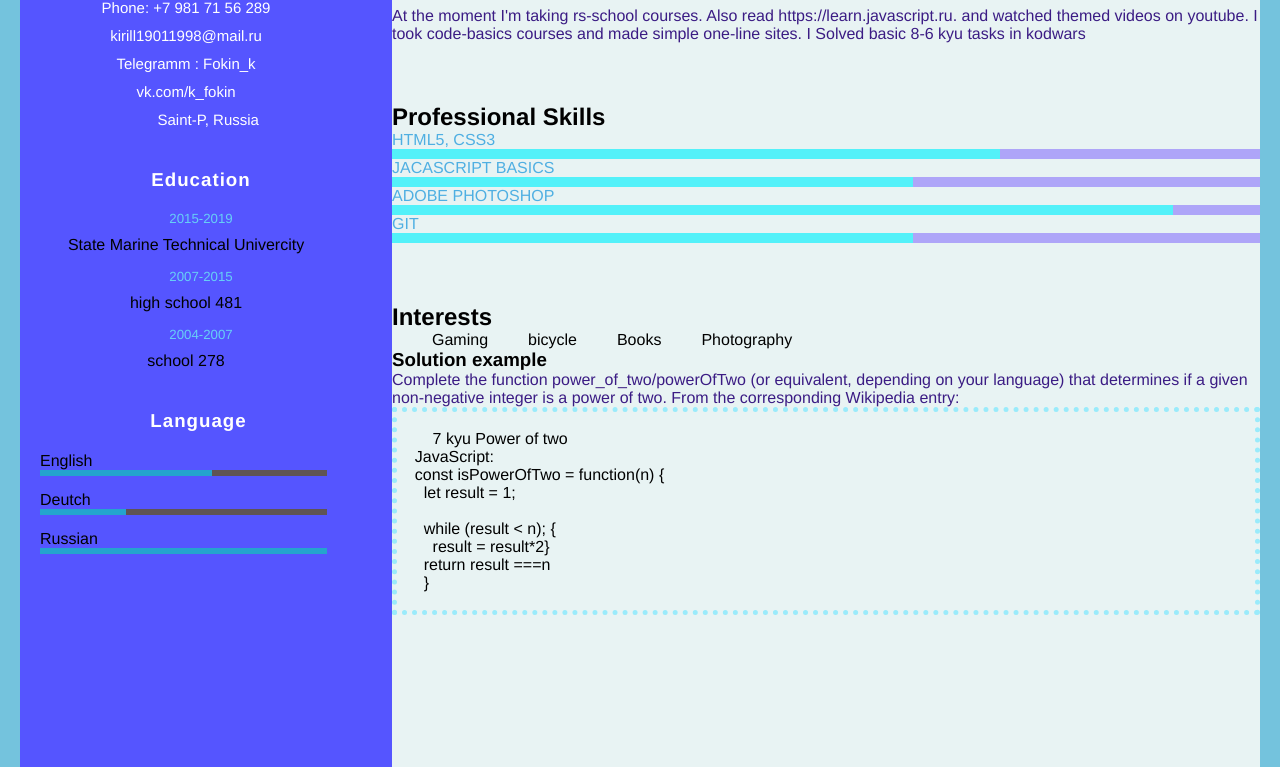
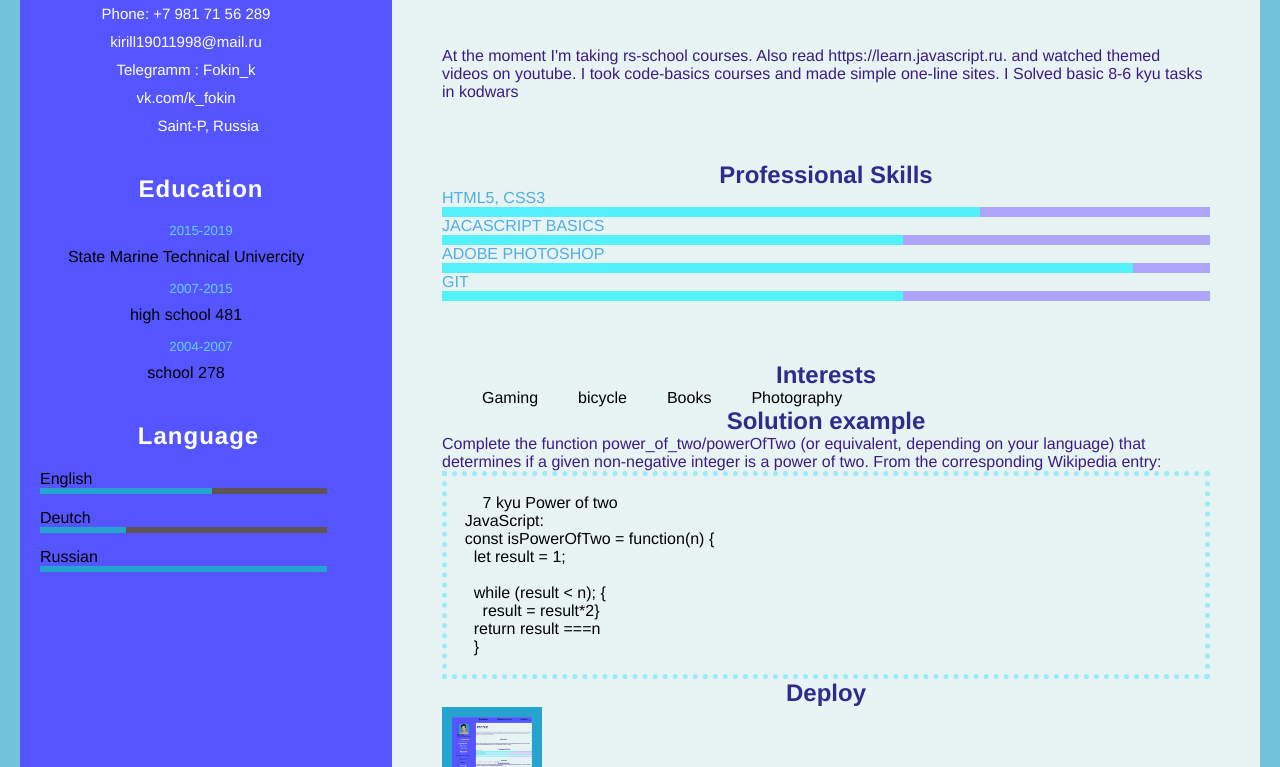
Before and after one commit to Kirill-Fokin/rsschool-cv-old, a plain HTML site: page index.html in a window 1280 px wide. Shown: the part 422-1189 px from the top of the page. Drawn offline with Linux system fonts and the light colour scheme.

Commit message:
add: add new block

```diff
--- a/index.html
+++ b/index.html
@@ -106,33 +106,35 @@
 
     </div>
     <div class="skills" >
-      <h2 class="title2" id="skillss">Professional Skills</h2>
-        <div class="box">
+      <h3 class="title2" id="skillss">Professional Skills</h3>
+      <ul>
+        <li>  <div class="box">
           <h4>HTML5, CSS3</h4>
           <div class="percent">
             <div style="width: 70%;"></div>
           </div>
-        </div>
-        <div class="box">
+        </div> </li>
+        <li><div class="box">
           <h4>Jacascript Basics</h4>
           <div class="percent">
             <div style="width: 60%;"></div>
           </div>
-        </div>
-        <div class="box">
+        </div></li>
+        <li><div class="box">
           <h4>Adobe Photoshop</h4>
           <div class="percent">
             <div style="width: 90%;"></div>
           </div>
-        </div>
-        <div class="box">
+        </div></li>
+        <li><div class="box">
           <h4>GIT</h4>
           <div class="percent">
             <div style="width: 60%;"></div>
           </div>
-        </div>
+        </div></li>
+      </ul>
         <div class="aboutinterest">
-          <h2 class="title2" id="intersets">Interests</h2>
+          <h3 class="title2" id="intersets">Interests</h3>
           <ul>
             <li>Gaming</li>
             <li> bicycle</li>
@@ -154,7 +156,14 @@
       }
     </code> </pre>
   </div>
+  <h3>Deploy </h3>
+<div class="<deploy-container>">
+
+<a href="https://kirill-fokin.github.io/rsschool-cv/"><img class="deploy" src="assets/deploy.png" alt="deploy"></a>
+
 </div>
+
+
 
 </main>
 
--- a/style.css
+++ b/style.css
@@ -66,6 +66,8 @@ main {
 
   flex-basis: 70%;
   background-color: rgb(232, 243, 243);
+  padding-left: 50px;
+  padding-right: 50px;
 }
 
 .footer {
@@ -110,9 +112,10 @@ p {
 h1 {
   text-align: left;
   color:rgb(44, 44, 141);
-  margin-bottom:50px;
+  margin: 0 0 50px 20px;
   text-transform: uppercase;
-  font-size:24px;
+  font-size:44px;
+
 }
 
  h2 span {
@@ -310,3 +313,32 @@ contact-info {
     font-size: 48px;
     color:rgb(123, 161, 194);
   }
+
+  h3 {
+    text-align: center;
+    font-size: 24px;
+    color:rgb(44, 44, 141);
+  }
+
+  .deploy {
+    height: 80px;
+    border:rgb(36, 164, 206) solid 10px;
+    cursor: pointer;
+  }
+  .deploy:hover {
+    height: 100px;
+    border:white solid 10px;
+  }
+  .deploy-container {
+    display: flex;
+    justify-content: center;
+
+  }
+
+ .text:hover{
+
+    cursor:pointer;
+    color: whitesmoke;
+    font-size:20px;
+
+ }
```
Also changed, not shown: assets/deploy.png (added).
